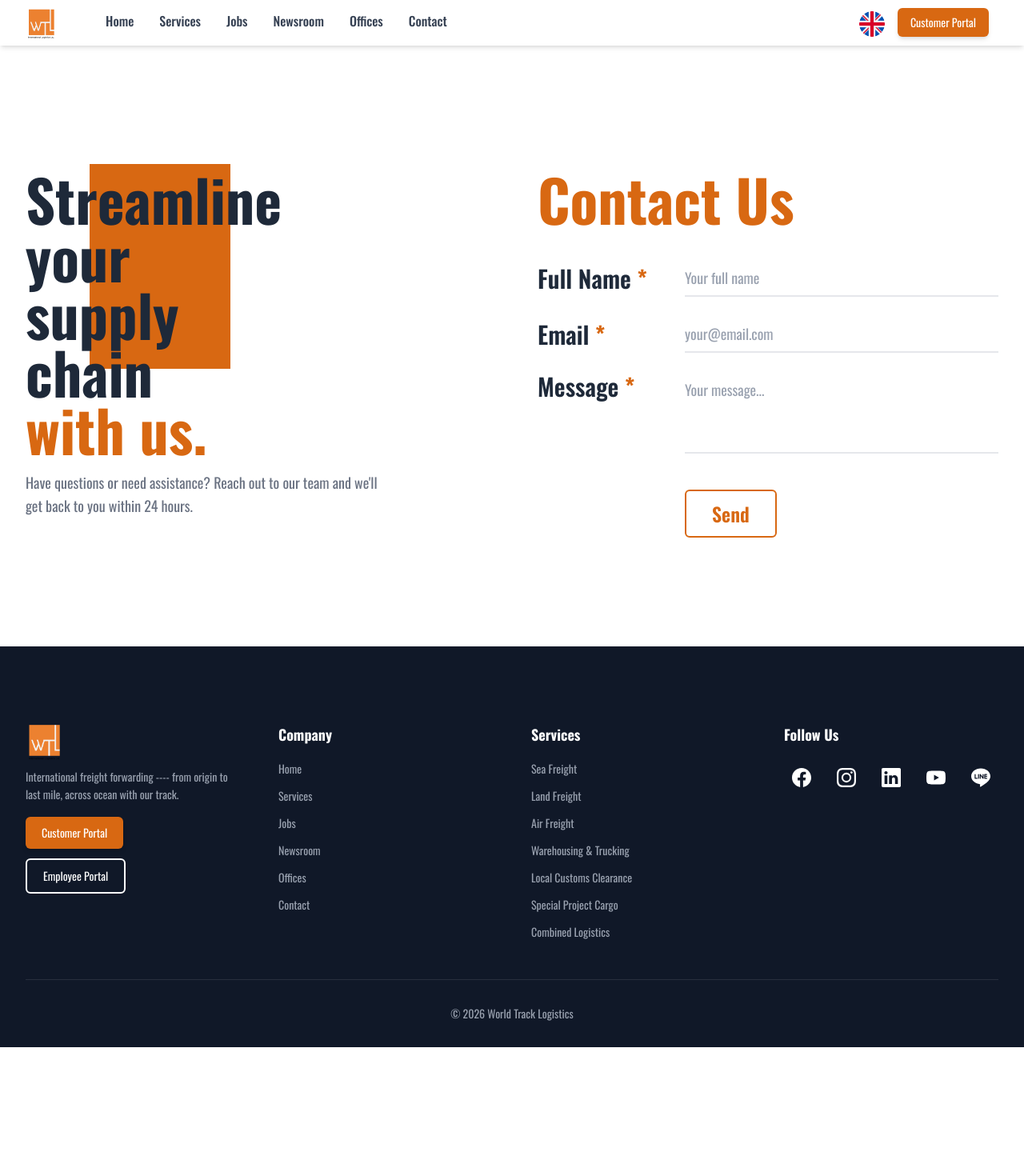
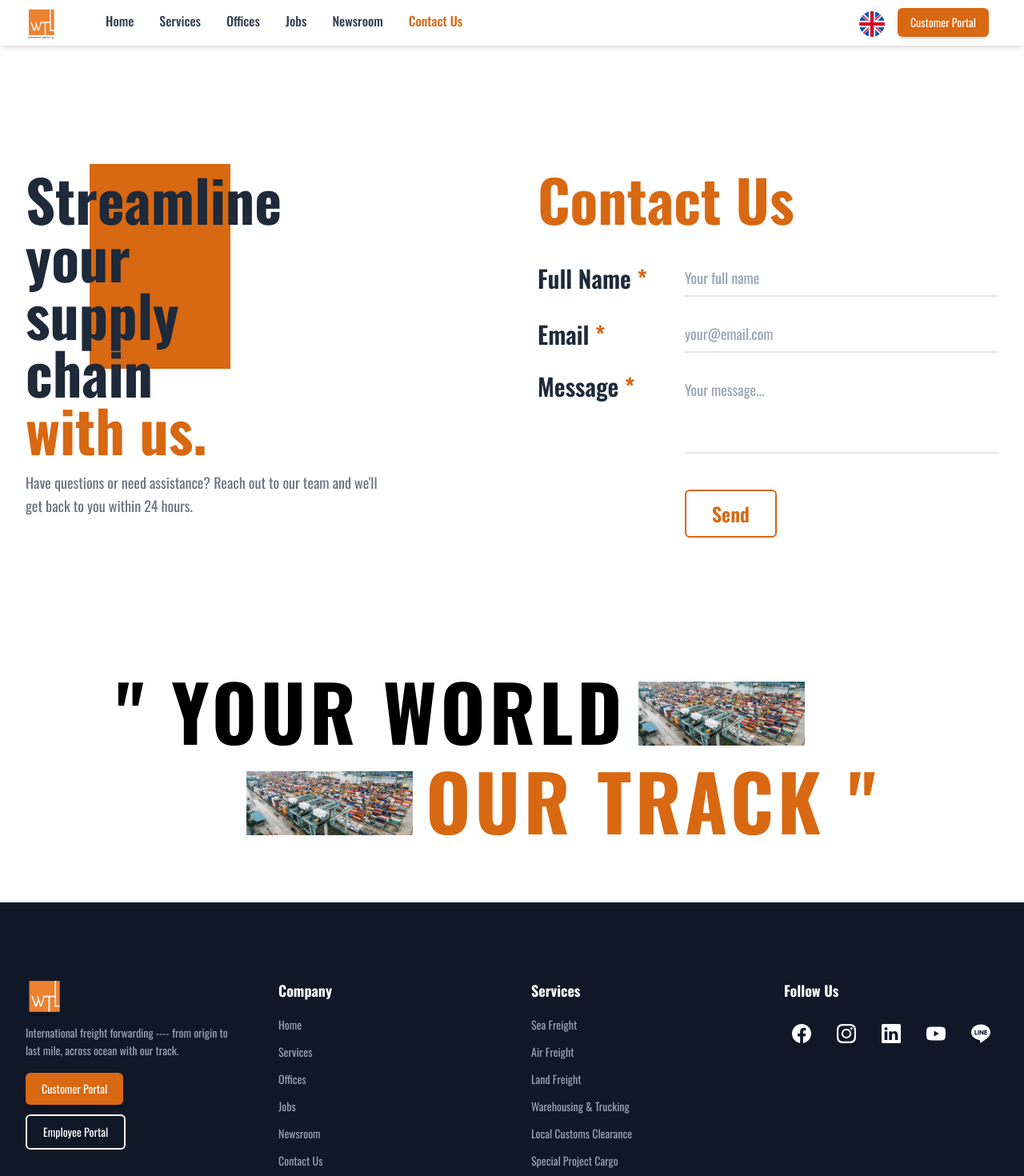
Before and after one commit to KaungMyat-K/WTL, a React (Vite) app: page /contact in a window 1280 px wide. Shown: the top 1470 px of the page at 80% size. Before the commit the page ends 1309 px from the top, so only its background shows below. Built offline with nearby package versions, Linux system fonts and the light colour scheme.

Commit message:
change orders

```diff
--- a/src/components/contact/ContactSection.tsx
+++ b/src/components/contact/ContactSection.tsx
@@ -1,15 +1,16 @@
 import { useTranslation } from "react-i18next";
 import ContactForm from "./ContactForm";
+import { Images } from "../images";
 
 function ContactSection() {
   const { t } = useTranslation();
   return (
-    <section className="relative py-16 sm:py-20 md:py-28 lg:py-32 -mt-3  overflow-hidden">
+    <section className="relative pt-16 sm:pt-20 md:pt-28 lg:pt-32 -mt-3  overflow-hidden ">
       <div className="absolute inset-0 z-0 pointer-events-none">
         <div className="absolute left-1 top-[5rem] md:-left-1 md:top-[9rem] lg:top-40 lg:-left-1 xl:top-40 xl:left-28 w-20 h-36 md:w-36 md:h-[13rem] lg:w-32 lg:h-[11rem] xl:w-44 xl:h-64 bg-secondary" />
       </div>
 
-      <div className="relative z-10 max-w-7xl mx-auto px-4 sm:px-6 lg:px-8 mt-6 sm:mt-8 md:mt-10">
+      <div className="relative z-10 max-w-7xl mx-auto px-4 sm:px-6 lg:px-8 mt-6 sm:mt-8 md:mt-10 ">
         <div className="grid grid-cols-1 md:grid-cols-2 lg:grid-cols-2 gap-8 sm:gap-10 md:gap-12 lg:gap-16">
           <div className="text-left">
             <div className="lg:w-5/12">
@@ -31,6 +32,26 @@ function ContactSection() {
           </div>
         </div>
       </div>
+
+      <div className="relative z-10 mt-20 sm:mt-28 md:mt-32 lg:mt-40 mb-12 sm:mb-16 md:mb-20 flex flex-col items-center gap-2 sm:gap-3 md:gap-4">
+        <h2 className="flex items-center justify-center gap-2 sm:gap-3 md:gap-4 text-4xl xs:text-4xl sm:text-5xl md:text-6xl lg:text-7xl xl:text-8xl font-extrabold  tracking-wider mr-10 sm:mr-16 md:mr-24 lg:mr-32">
+          <span>" {t("contact.slogan.primaryTitle")}</span>
+          <img
+            src={Images.home[0].src}
+            alt=""
+            className="w-16 h-8 xs:w-20 xs:h-8 sm:w-28 sm:h-10 md:w-36 md:h-14 lg:w-44 lg:h-16 xl:w-52 xl:h-20 object-cover mt-2"
+          />
+        </h2>
+
+        <h2 className="flex items-center justify-center gap-2 sm:gap-3 md:gap-4 text-4xl xs:text-4xl sm:text-5xl md:text-6xl lg:text-7xl xl:text-8xl font-extrabold  tracking-wider text-secondary ml-10 sm:ml-16 md:ml-24 lg:ml-32">
+          <img
+            src={Images.home[0].src}
+            alt=""
+            className="w-16 h-8 xs:w-20 xs:h-8 sm:w-28 sm:h-10 md:w-36 md:h-14 lg:w-44 lg:h-16 xl:w-52 xl:h-20 object-cover mt-2"
+          />
+          <span>{t("contact.slogan.secondaryTitle")} "</span>
+        </h2>
+      </div>
     </section>
   );
 }
--- /dev/null
+++ b/src/components/home/CompanyDescriptionSection.tsx
@@ -0,0 +1,24 @@
+import { useTranslation } from "react-i18next";
+
+function CompanyDescriptionSection() {
+  const { t } = useTranslation();
+
+  return (
+    <section className="w-full bg-white py-16 sm:py-24 lg:py-32">
+      <div className="max-w-7xl mx-auto  px-4 sm:px-6 lg:px-8 text-center">
+        <h2 className="text-3xl sm:text-4xl md:text-5xl lg:text-6xl xl:text-7xl font-bold text-gray-900 text-center lg:text-left mb-12 md:mb-16 lg:mb-20">
+          <span className="text-secondary">
+            {t("home.companyDescription.primaryTitle")}
+          </span>{" "}
+          <br className="hidden lg:block" />
+          {t("home.companyDescription.secondaryTitle")}
+        </h2>
+        <p className="text-gray-600 text-sm sm:text-base md:text-lg text-center lg:text-left">
+          {t("home.companyDescription.description")}
+        </p>
+      </div>
+    </section>
+  );
+}
+
+export default CompanyDescriptionSection;
--- a/src/components/home/QuoteSection.tsx
+++ b/src/components/home/QuoteSection.tsx
@@ -9,7 +9,7 @@ function QuoteSection() {
   return (
     <section className="overflow-hidden pt-16 sm:pt-24 lg:pt-32 pb-12 sm:pb-16 lg:pb-20">
       <div className="z-10 max-w-7xl mx-auto rounded-md px-4 sm:px-6 lg:px-8 py-8 sm:py-12 md:py-16 lg:py-20 text-center bg-gray-900 w-[calc(100%-2rem)] sm:w-[calc(100%-3rem)]">
-        <h2 className="text-2xl sm:text-3xl md:text-4xl lg:text-5xl font-bold text-white mb-4 sm:mb-6 md:mb-8">
+        <h2 className="text-2xl sm:text-3xl md:text-4xl lg:text-5xl font-bold text-white mb-10 sm:mb-16 md:mb-20">
           {t("home.getAQuote.primaryTitle")}
         </h2>
 
--- a/src/components/home/ServiceSection.tsx
+++ b/src/components/home/ServiceSection.tsx
@@ -42,7 +42,7 @@ function ServiceSection() {
           </div>
 
           <div className="lg:w-7/12 w-full">
-            <p className="text-gray-600 text-sm sm:text-base md:text-lg leading-relaxed text-center lg:text-left">
+            <p className="text-gray-600 text-sm sm:text-base md:text-lg  text-center lg:text-left">
               {t("home.services.description")}
             </p>
           </div>
--- a/src/components/images.tsx
+++ b/src/components/images.tsx
@@ -44,14 +44,14 @@ export const Images = {
         alt: "Cargo airplane flying",
       },
       {
+        id: "land-freight",
+        src: roadIcon,
+        alt: "Modern warehouse logistics",
+      },
+      {
         id: "warehousing-&-trucking",
         src: warehousingIcon,
         alt: "Cargo airplane flying",
-      },
-      {
-        id: "land-freight",
-        src: roadIcon,
-        alt: "Modern warehouse logistics",
       },
     ],
     img: [
--- a/src/components/layouts/NavLinks.tsx
+++ b/src/components/layouts/NavLinks.tsx
@@ -1,4 +1,4 @@
-import { Link } from "react-router-dom";
+import { NavLink } from "react-router-dom";
 import type { LinkItem } from "../../types";
 
 interface NavLinksProps {
@@ -7,15 +7,19 @@ interface NavLinksProps {
 
 function NavLinks({ links }: NavLinksProps) {
   return (
-    <div className="hidden lg:flex items-center space-x-6 xl:space-x-8  px-6 xl:px-6  ">
+    <div className="hidden lg:flex items-center space-x-6 xl:space-x-8 px-6 xl:px-6">
       {links.map((link) => (
-        <Link
+        <NavLink
           key={link.label}
           to={link.href}
-          className="text-gray-700 hover:text-secondary text-md font-medium transition-colors duration-200 pb-1 whitespace-nowrap"
+          className={({ isActive }) =>
+            `text-md font-medium transition-colors duration-200 pb-1 whitespace-nowrap ${
+              isActive ? "text-secondary" : "text-gray-700 hover:text-secondary"
+            }`
+          }
         >
           {link.label}
-        </Link>
+        </NavLink>
       ))}
     </div>
   );
--- a/src/config/site1.ts
+++ b/src/config/site1.ts
@@ -28,9 +28,9 @@ export const ROUTES = {
 const NAV_LINKS: LinkItem[] = [
   { id: "home", label: "", href: ROUTES.HOME },
   { id: "services", label: "", href: ROUTES.SERVICES },
+  { id: "offices", label: "", href: ROUTES.OFFICES },
   { id: "jobs", label: "", href: ROUTES.JOBS },
   { id: "news", label: "", href: ROUTES.NEWS },
-  { id: "offices", label: "", href: ROUTES.OFFICES },
   { id: "contact", label: "", href: ROUTES.CONTACT },
 ];
 
@@ -62,14 +62,14 @@ const SERVICE_LINKS: LinkItem[] = [
     href: ROUTES.SERVICE_DETAIL("sea-freight"),
   },
   {
+    id: "air-freight",
+    label: "",
+    href: ROUTES.SERVICE_DETAIL("air-freight"),
+  },
+  {
     id: "land-freight",
     label: "",
     href: ROUTES.SERVICE_DETAIL("land-freight"),
-  },
-  {
-    id: "air-freight",
-    label: "",
-    href: ROUTES.SERVICE_DETAIL("air-freight"),
   },
   {
     id: "warehousing-&-trucking",
--- a/src/i18n/locales/en.json
+++ b/src/i18n/locales/en.json
@@ -5,7 +5,7 @@
       "news": "Newsroom",
       "jobs": "Jobs",
       "services": "Services",
-      "contact": "Contact",
+      "contact": "Contact Us",
       "offices": "Offices"
     },
     "footer": {
@@ -21,8 +21,13 @@
         "id": "sea-freight",
         "primaryTitle": "YOUR WORLD",
         "secondaryTitle": "OUR TRACK",
-        "description": "International Freight Forwarding --- from Origin to Last Mile, across Ocean and Continents with WTL Tracks."
+        "description": "International freight forwarding ---- from origin to last mile, across ocean with our track."
       }
+    },
+    "companyDescription": {
+      "primaryTitle": "EMPOWERING GLOBAL TRADE",
+      "secondaryTitle": "THROUGH FRICTIONLESS LOGISTICS",
+      "description": "WTL Group founded in 2009, as World Track Logistics / WTL International Logistics Co., Ltd which is a professional freight forwarding and global logistics service provider. We specialize in international air freight, sea freight, customs clearance, inland trucking, and warehouse solutions. With a strong global network and experienced local teams, we support customers in managing shipments efficiently, reducing lead times, and optimizing logistics performance.We are committed to accuracy, transparency, and long-term partnership."
     },
     "clients": {
       "title": "WTL Networks & Associations"
@@ -35,7 +40,7 @@
     },
     "getAQuote": {
       "primaryTitle": "GET A QUOTE OR TRACK FOR YOUR SHIPMENTS",
-      "description": "Get a personalized quote tailored to your logistics needs. Choose your customer type below."
+      "description": ""
     },
     "blogs": {
       "primaryTitle": "NEWSROOM"
@@ -101,18 +106,18 @@
           }
         },
         {
-          "id": "land-freight",
-          "title": "Land Freight",
+          "id": "air-freight",
+          "title": "Air Freight",
           "description": "",
-          "shortDescription": "Fast and flexible land transportation solutions for domestic and cross-border shipping needs.",
+          "shortDescription": "RTime-sensitive air cargo solutions with priority handling and global network coverage.",
           "details": {
             "overview": {
-              "title": "Land Freight",
+              "title": "Air Freight",
               "content": "Our air freight services offer fast, reliable, and cost-effective solutions for time-sensitive shipments. With a global network and priority handling, we ensure your cargo reaches its destination on time, every time. Whether you need express delivery or scheduled air cargo, our team of experts is dedicated to providing seamless logistics solutions tailored to your specific requirements."
             },
             "keyFeatures": {
               "primaryTitle": "KEY FEATURES",
-              "secondaryTitle": "OF LAND FREIGHT SERVICE",
+              "secondaryTitle": "OF AIR FREIGHT SERVICE",
               "features": [
                 {
                   "id": "fastDelivery",
@@ -149,18 +154,18 @@
           }
         },
         {
-          "id": "air-freight",
-          "title": "Air Freight",
+          "id": "land-freight",
+          "title": "Land Freight",
           "description": "",
-          "shortDescription": "RTime-sensitive air cargo solutions with priority handling and global network coverage.",
+          "shortDescription": "Fast and flexible land transportation solutions for domestic and cross-border shipping needs.",
           "details": {
             "overview": {
-              "title": "Air Freight",
+              "title": "Land Freight",
               "content": "Our air freight services offer fast, reliable, and cost-effective solutions for time-sensitive shipments. With a global network and priority handling, we ensure your cargo reaches its destination on time, every time. Whether you need express delivery or scheduled air cargo, our team of experts is dedicated to providing seamless logistics solutions tailored to your specific requirements."
             },
             "keyFeatures": {
               "primaryTitle": "KEY FEATURES",
-              "secondaryTitle": "OF AIR FREIGHT SERVICE",
+              "secondaryTitle": "OF LAND FREIGHT SERVICE",
               "features": [
                 {
                   "id": "fastDelivery",
@@ -431,6 +436,10 @@
     },
     "CTA": {
       "primaryTitle": "Ready to Move Your Business Forward? Get in touch."
+    },
+    "slogan": {
+      "primaryTitle": "YOUR WORLD",
+      "secondaryTitle": "OUR TRACK"
     }
   },
   "button": {
--- a/src/pages/Home.tsx
+++ b/src/pages/Home.tsx
@@ -4,12 +4,14 @@ import ServiceSection from "../components/home/ServiceSection";
 import LatestNewsSection from "../components/home/LatestNewsSection";
 import CtaSection from "../components/contact/CtaSection";
 import QuoteSection from "../components/home/QuoteSection";
+import CompanyDescriptionSection from "../components/home/CompanyDescriptionSection";
 
 function Home() {
   return (
     <>
       <HeroSection />
       <ClientMarquee />
+      <CompanyDescriptionSection />
       <ServiceSection />
       <QuoteSection />
       <LatestNewsSection />
```
